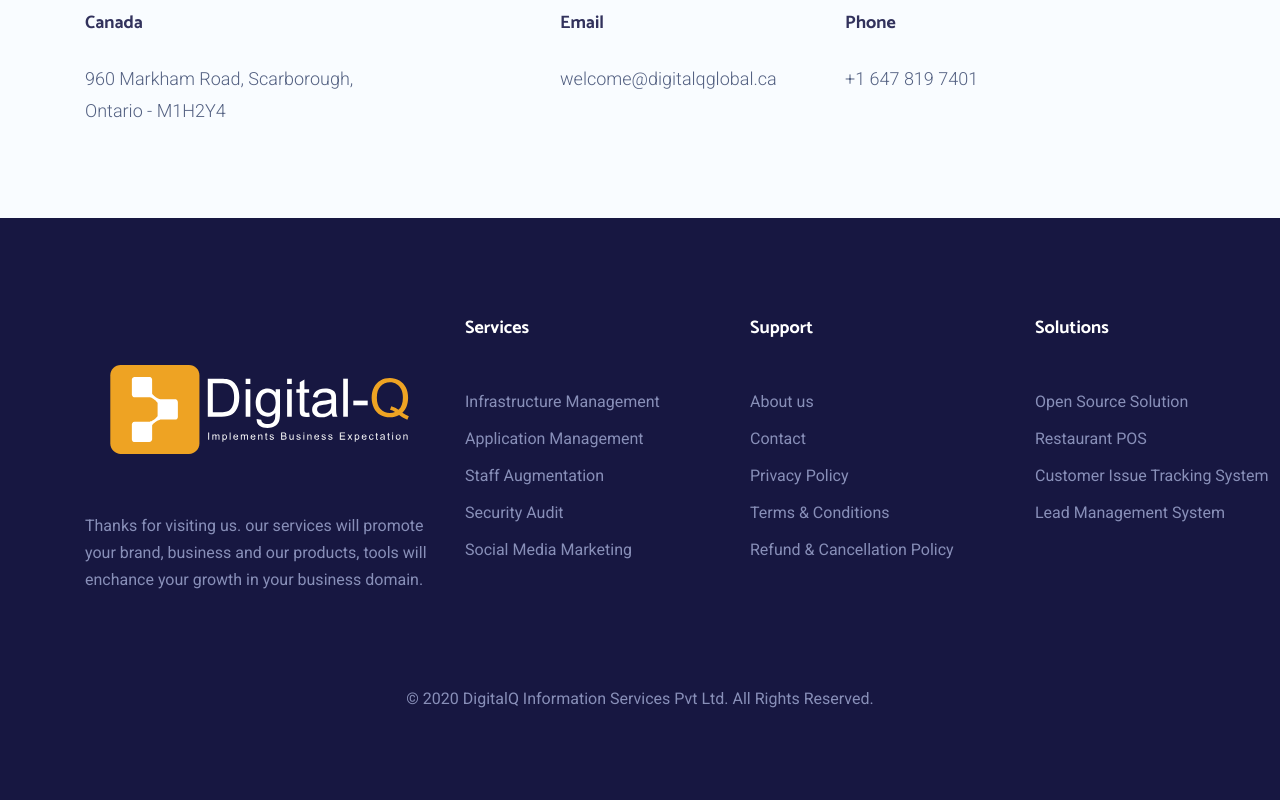
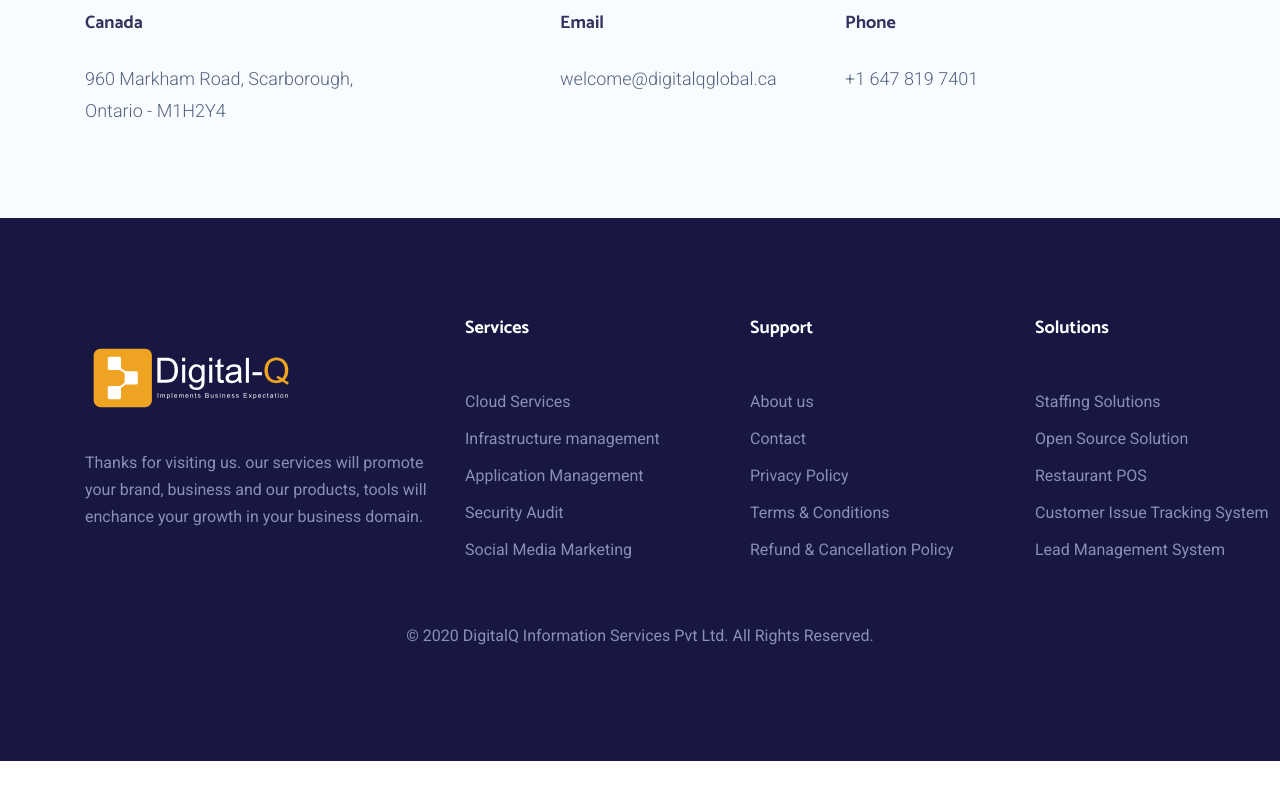
Before and after one commit to vivekra/www-company-nextjs, a Next.js app: page /contact in a window 1280 px wide. Shown: the part 2272-3072 px from the top of the page. After the commit the page ends 3033 px from the top, so only its background shows below. Built offline with nearby package versions, Linux system fonts and the light colour scheme.

Commit message:
clear bugs

```diff
--- a/components/Home/Section.js
+++ b/components/Home/Section.js
@@ -4,7 +4,7 @@
 function Section() {
   return (
     <section className="services light-grey-bg" id="cynic-services" data-scroll-offset="165">
-    <div className="floating-service-wrapper section-gap">
+    {/* <div className="floating-service-wrapper section-gap">
         <div className="container">
             <h2 className="section-title text-center">Services We Provide</h2>
             <p className="larger-txt text-center">DigitalQ provides IT professional services, Software development to Digital Marketing.</p>
@@ -12,7 +12,7 @@
                 <div className="row justify-content-center">
 
                     <div className="col-xl-4 col-lg-6">
-                        <Link href="infrastructure-management.php" className="service-block text-center">
+                        <Link href="/Service/Infrastructure" className="service-block text-center">
                         <Image src="assets/images/services/service-icon-1.png" alt="Logo and branding" width={51} height={50}/>
                             <h4>Cloud Infrastructure Management</h4>
                             <p>Whilst the whole world looks moving towards Cloud based solution, DigitalQ pioneers in
@@ -69,7 +69,7 @@
                 </div>
             </div>
         </div>
-    </div>
+    </div> */}
 </section>
   )
 }
--- a/pages/Staffing.js
+++ b/pages/Staffing.js
@@ -2,6 +2,8 @@
 import Footer from '../components/Home/Footer';
 import Image from 'next/image'
 import Header from '../components/Home/Header'
+import Link from 'next/link'
+
 
 function Staffing() {
   return (
@@ -12,7 +14,7 @@
 <nav className="breadcrumb-wrapper" aria-label="breadcrumb">
     <div className="container">
         <ol className="breadcrumb">
-            <li className="breadcrumb-item"><a href="/">Home</a></li>
+            <li className="breadcrumb-item"><Link href="/"><a>Home</a></Link></li>
             <li className="breadcrumb-item active" aria-current="page">Solutions</li>
         </ol>
     </div>
--- a/pages/contact.js
+++ b/pages/contact.js
@@ -2,6 +2,7 @@
 import Location from '../components/Home/Location'
 import Image from 'next/image'
 import Header from '../components/Home/Header'
+import Footer from '../components/Home/Footer'
 import Link from 'next/link'
 
 function Contact() {
@@ -163,91 +164,9 @@
     </div>
 </div>
 
-    <footer className="page-footer dark-footer-bg">
-        <div className="container">
-            <div className="row">
-                <div className="col-lg-4">
-                    <div className="footer-widget widget-about">
-
-                     <Link href="index.php"><Image className="footer-logo" src="assets/images/dq-logo-bottom.svg" alt="footer logo"w width={630}
-                            height={330}/></Link>
-                    <p>Thanks for visiting us. our services will promote your brand, business and our products, tools will enchance your
-                        growth in your business domain.</p>
-
-                        <ul className="social-icons">
-                            <li>
-                                <Link href="http://www.facebook.com/dqindia" target="_blank" rel="noopener noreferrer">
-                                    <i className="fab fa-facebook-f"></i>
-                                </Link>
-                            </li>
-                            <li>
-                                <Link href="http://twitter.com/dqindia" target="_blank" rel="noopener noreferrer">
-                                    <i className="fab fa-twitter"></i>
-                                </Link>
-                            </li>
-                            <li>
-                                <Link href="https://ca.linkedin.com/company/digitalq-information-services-pvt-ltd" target="_blank" rel="noopener noreferrer">
-                                    <i className="fab fa-linkedin"></i>
-                                </Link>
-                            </li>
-                            <li>
-                                <Link href="https://www.instagram.com/dq.india" target="_blank" rel="noopener noreferrer">
-                                    <i className="fab fa-instagram"></i>
-                                </Link>
-                            </li>
-                        </ul>
-
-                    </div>
-
-                </div>
 
 
-                <div className="col-lg-3">
-                    <div className="footer-widget">
-                        <h5 className="footer-nav-title">Services</h5>
-                        <ul className="footer-nav dynamic-nav">
-							<li><a href="infrastructure-management.php">Infrastructure Management</a></li>
-							<li><a href="application-management.php">Application Management</a></li>
-							<li><a href="staff-augmentation.php">Staff Augmentation</a></li>
-							<li><a href="security-audit.php">Security Audit</a></li>
-							<li><a href="internet-marketing.php">Social Media Marketing</a></li>
-                        </ul>
-                    </div>
-                </div>
-
-                <div className="col-lg-3">
-                    <div className="footer-widget">
-                        <h5 className="footer-nav-title">Support</h5>
-                        <ul className="footer-nav dynamic-nav">
-							 <li><a href="about-overview.php">About us</a></li>
-                            <li><a href="contact.php">Contact</a></li>
-                            <li><a href="privacy.php">Privacy Policy</a></li>
-                            <li><a href="terms.php">Terms &amp; Conditions</a></li>
-			     <li><a href="refund-policy.php">Refund &amp; Cancellation Policy</a></li>
-                        </ul>
-                    </div>
-                </div>
-
-                <div className="col-lg-2">
-                    <div className="footer-widget">
-                        <h5 className="footer-nav-title">Solutions</h5>
-                        <ul className="footer-nav dynamic-nav">
-                            <li><a href="opensource.php">Open Source Solution</a></li>
-
-							<li><a href="https://dqserv.com">Restaurant POS</a></li>
-							<li><a href="https://dqserv.com">Customer Issue Tracking System</a></li>
-                            <li><a href="https://dqserv.com">Lead Management System</a></li>
-
-                        </ul>
-                    </div>
-                </div>
-            </div>
-                        <p className="copywrite-txt text-center" >© 2020 <a href="https://digitalq.co.in">DigitalQ Information Services Pvt Ltd</a>. All Rights
-                            Reserved.</p>
-        </div>
-    </footer>
-
-
+<Footer />
     </div>
   )
 }
```
Also changed, not shown: components/Home/Features.js (+6 -5 lines), pages/Service/Cloudservices.js (+8 -7 lines), pages/Service/Infrastructure.js (+5 -5 lines), pages/about.js (+4 -4 lines), pages/index.js (+7 -7 lines).
